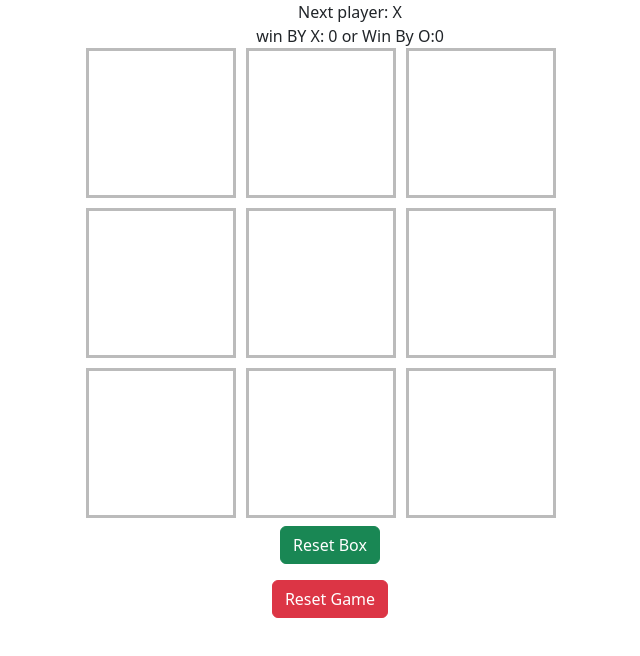
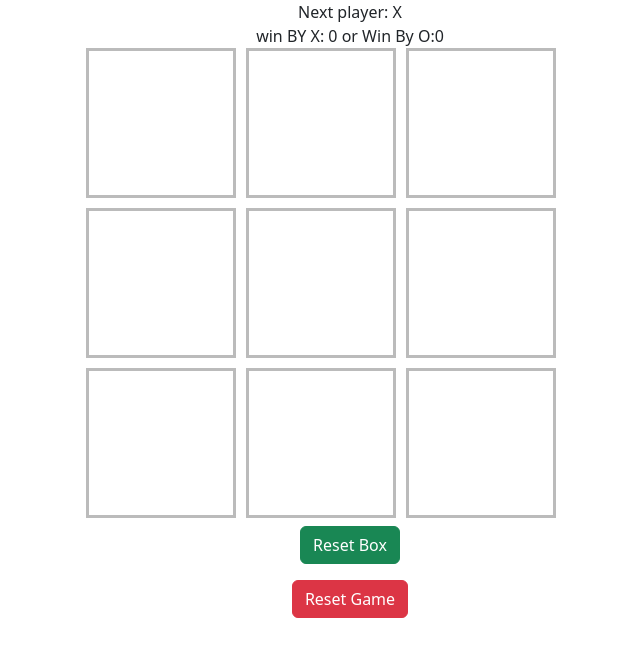
Before and after one commit to savanibhavik5/tictactoe, a Next.js app: page / in a window 1280 px wide. Shown: the top 656 px of the page, without its empty margins (290-930 px from the left). Built offline with nearby package versions, Linux system fonts and the light colour scheme.

Commit message:
tic tac toe 6:00

```diff
--- a/pages/index.js
+++ b/pages/index.js
@@ -7,11 +7,6 @@ import React, { useState } from "react";
 const inter = Inter({ subsets: ["latin"] });
 
 export default function Home() {
-  // return (
-  //   <Fragment >
-  //     <Tic_Tac_Toe />
-  //   </Fragment>
-  // );
   const [box, setBox] = useState(Array(9).fill(null));
   const [player, setPlayer] = useState("X");
   const [winner, setWinner] = useState(null);
@@ -25,8 +20,6 @@ export default function Home() {
       setBox(newBox);
       setPlayer(player === "X" ? "O" : "X");
       checkWinner(newBox, player);
-      // setwinx(winx + 1);
-      // console.log(player);
     }
   };
   const checkWinner = (box, currentPlayer) => {
@@ -52,7 +45,7 @@ export default function Home() {
         setBox(Array(9).fill(null));
         setWinner(null);
         setPlayer(box[a]);
-        setmsg("Last Game Winner" + box[a]);
+        setmsg("Last Game Winner is:- " + box[a]);
         break;
       }
     }
@@ -69,7 +62,6 @@ export default function Home() {
     <div className="text-center">
       <HeadComponent title="Tic Tac Toe" />
       <div className="status">
-        {/* {`Winner: ${winner}`} */}
         <div className="text-danger">{msg}</div>
         {`Next player: ${player}`}
       </div>
@@ -81,13 +73,13 @@ export default function Home() {
           </div>
         ))}
       </div>
-      <button className="m-2 me-5 btn btn-success" onClick={resetbox}>
+      <button className="m-2  btn btn-success" onClick={resetbox}>
         Reset Box
       </button>
       <br />
-      <button className="m-2 me-5 btn btn-danger" onClick={resetgame}>
+      <button className="m-2  btn btn-danger" onClick={resetgame}>
         Reset Game
       </button>
     </div>
   );
-};
+}
```
